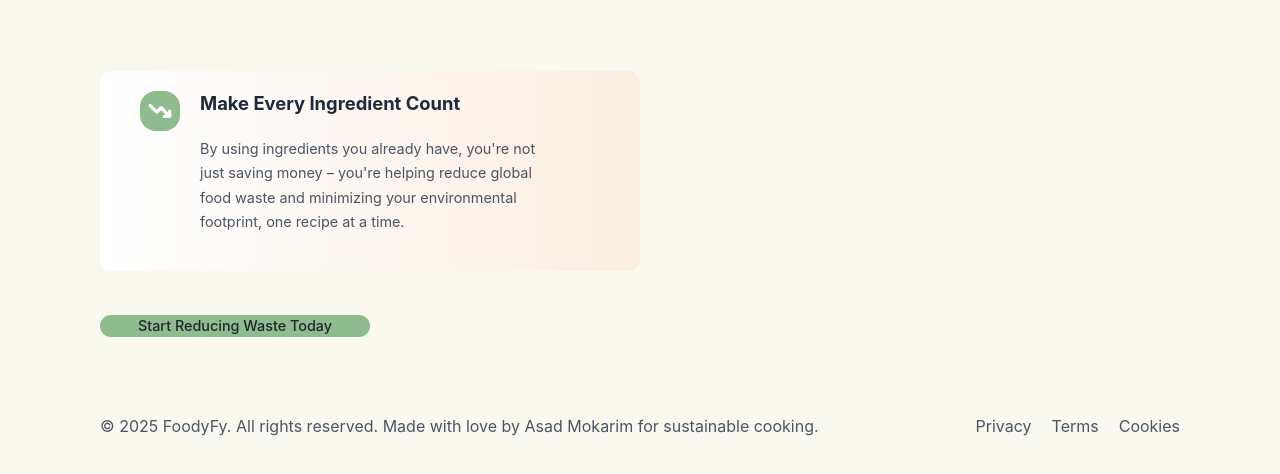
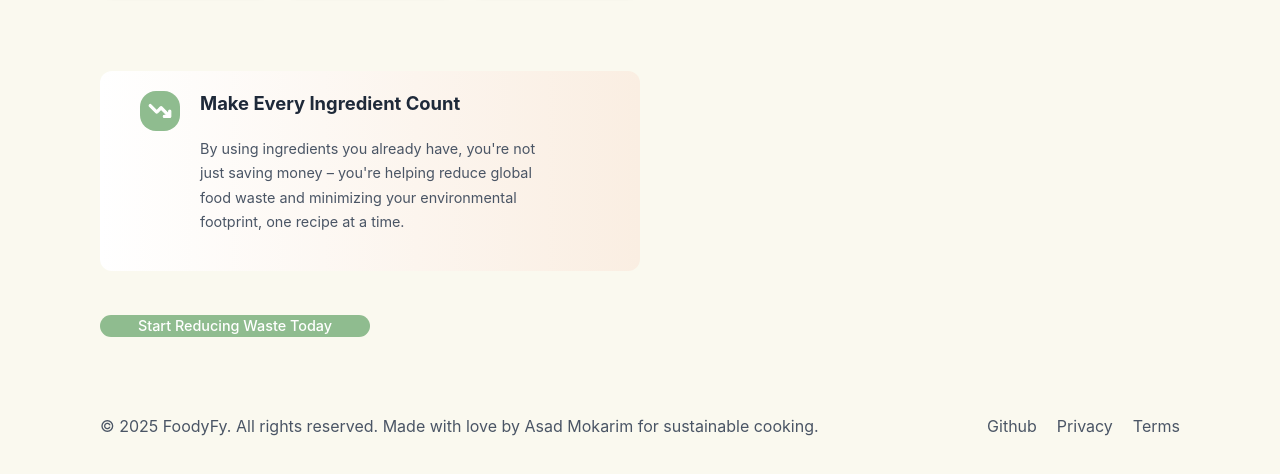
Before and after one commit to AsadMokarim/FoodyFy, a plain HTML site: page index.html in a window 1280 px wide. Shown: the part 2870-3344 px from the top of the page. Drawn offline with nearby package versions, Linux system fonts and the light colour scheme.

Commit message:
adding contact

```diff
--- a/index.html
+++ b/index.html
@@ -310,7 +310,7 @@
                         global food waste and minimizing your environmental footprint, one recipe at a time.</p>
                 </div>
             </div>
-            <a style="cursor: pointer;" class="red_btn" onclick="document.querySelector('#ktn').scrollIntoView({ behavior: 'smooth' });">Start Reducing Waste Today</a>
+            <a style="cursor: pointer; color: white;" class="red_btn" onclick="document.querySelector('#ktn').scrollIntoView({ behavior: 'smooth' });">Start Reducing Waste Today</a>
         </div>
         <div class="red_img">
             <img src="images/john-cameron-tcDf9Nlz2kk-unsplash.jpg" alt="">
@@ -320,9 +320,10 @@
     <footer id="footer">
         <p>&copy; 2025 FoodyFy. All rights reserved. Made with love by Asad Mokarim for sustainable cooking.</p>
         <ul>
+
+            <li><a href="https://github.com/AsadMokarim">Github</a></li>
             <li><a href="#">Privacy</a></li>
             <li><a href="#">Terms</a></li>
-            <li><a href="#">Cookies</a></li>
         </ul>
     </footer>
 
```
